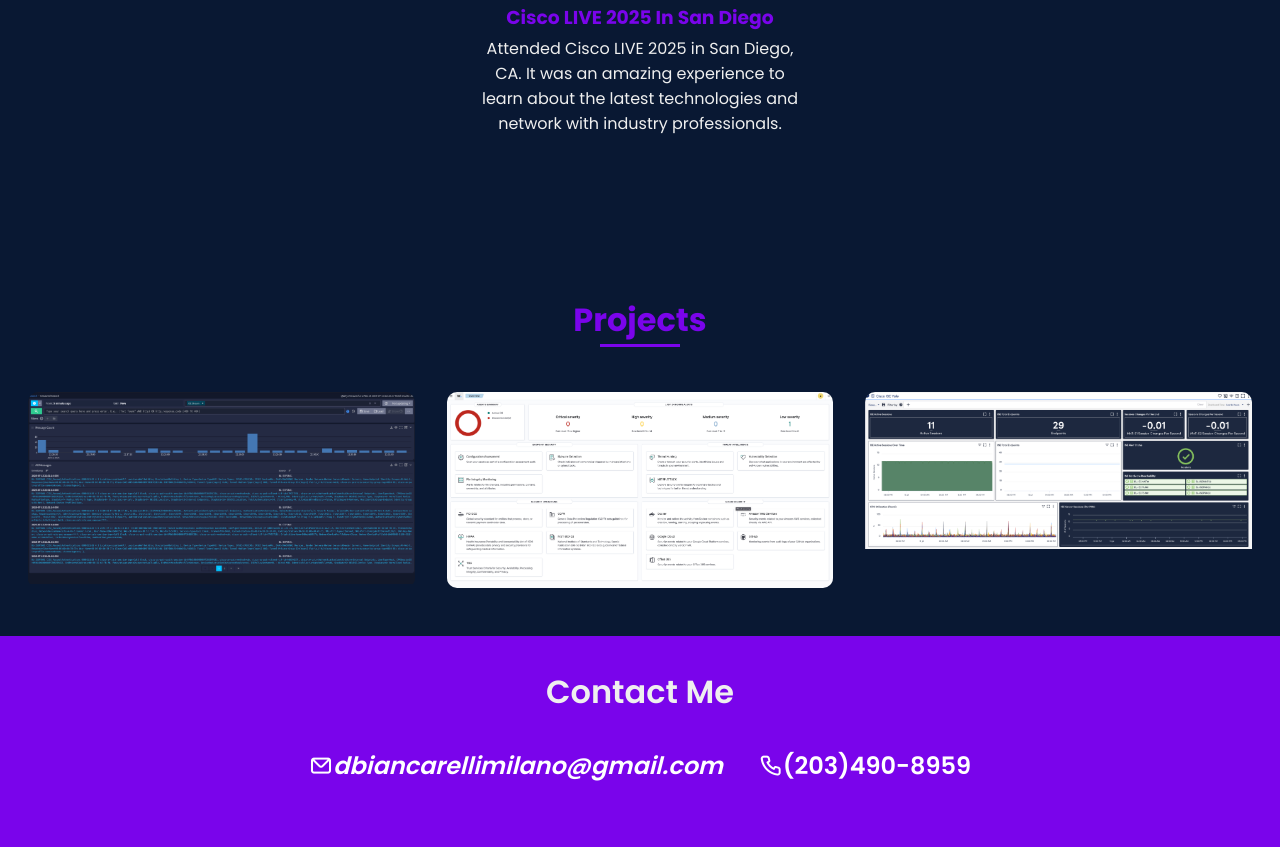
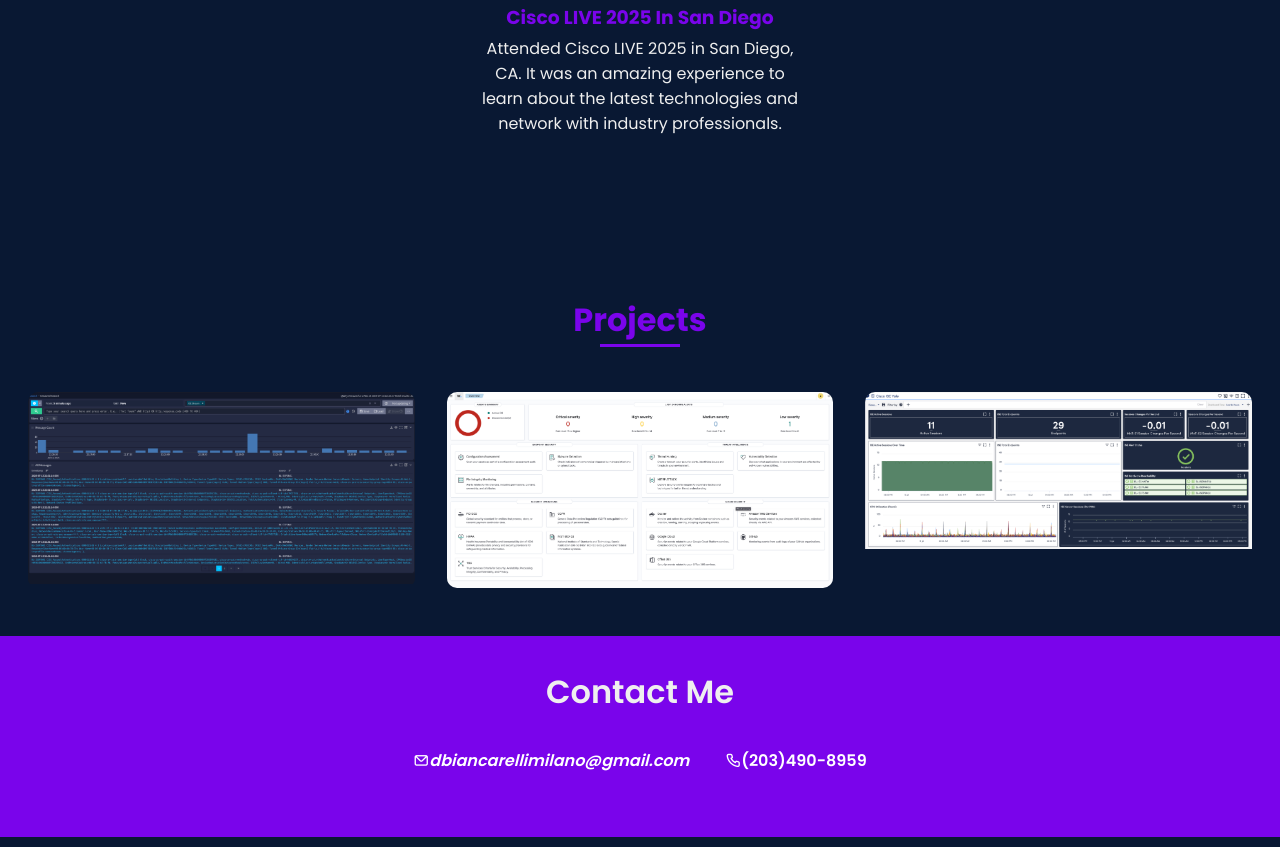
Before and after one commit to dBianc203/Website-v2, a plain HTML site: page index.html in a window 1280 px wide. Shown: the part 4753-5600 px from the top of the page. Drawn offline with nearby package versions, Linux system fonts and the light colour scheme.

Commit message:
Add files via upload

```diff
--- a/assets/css/styles.css
+++ b/assets/css/styles.css
@@ -321,12 +321,11 @@ img {
   pointer-events: auto;
 }
 
-/* Hover effect for images in education section */
 .education__img img:hover {
   transform: scale(1.1);
 }
 
-/* ===== WORK =====*/
+/* ===== WORK EXPERIENCE =====*/
 .work__container {
   display: flex;
   flex-direction: column;
@@ -644,7 +643,7 @@ img {
   margin-bottom: var(--mb-4);
 }
 .footer__icon {
-  font-size: 1.5rem;
+  font-size: 1.0rem;
   color: #fff;
   margin: 0 var(--mb-2);
 }
```
